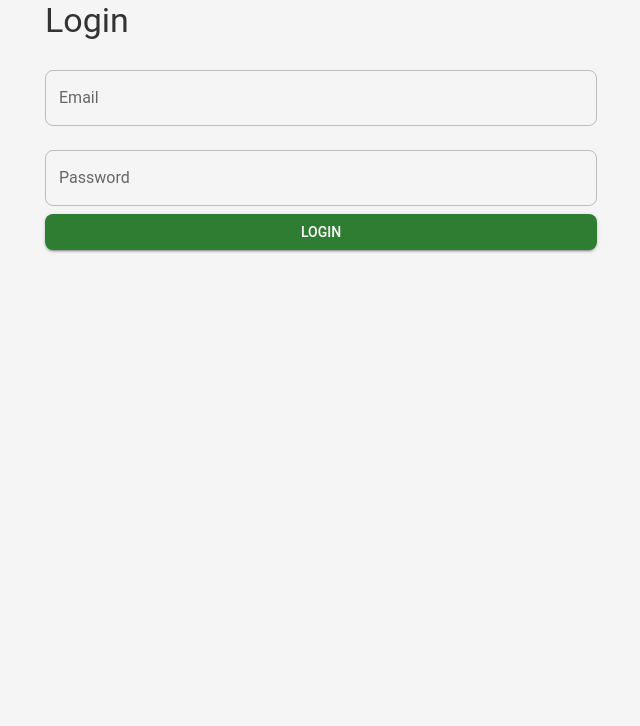
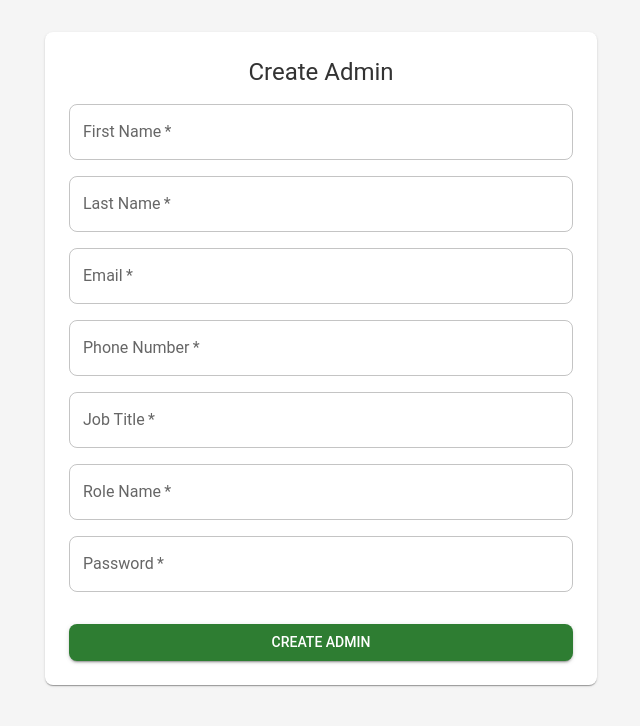
Before and after one commit to Zhenzhong-Zhou/widenaturals, a React (Create React App) app in the folder client/: page /public in a window 1280 px wide. Before the commit this address led to /login. Shown: the top 726 px of the page, without its empty margins (319-959 px from the left). Built offline with nearby package versions, Linux system fonts and the light colour scheme; no server answers.

Commit message:
Add initAdminCreation

```diff
--- /dev/null
+++ b/client/src/components/Forms/EmployeeForm/EmployeeForm.jsx
@@ -0,0 +1,58 @@
+import React, { useState } from 'react';
+import { useTheme } from '@mui/material/styles';
+import { Box, Button, Typography, Container, Paper } from '@mui/material';
+import {InputField} from "../../index";
+import employeeFormStyles from './EmployeeFormStyles';
+
+const SharedForm = ({ title, onSubmit, fields }) => {
+    const theme = useTheme();
+    const styles = employeeFormStyles(theme);
+
+    const [formData, setFormData] = useState(
+        fields.reduce((acc, field) => {
+            acc[field.name] = '';
+            return acc;
+        }, {})
+    );
+
+    const handleChange = (e) => {
+        setFormData({
+            ...formData,
+            [e.target.name]: e.target.value,
+        });
+    };
+
+    const handleSubmit = (e) => {
+        e.preventDefault();
+        onSubmit(formData);
+    };
+
+    return (
+        <Container maxWidth="sm">
+            <Paper sx={styles.paper}>
+                <Typography variant="h5" component="h1" gutterBottom>
+                    {title}
+                </Typography>
+                <Box component="form" onSubmit={handleSubmit} sx={styles.form}>
+                    {fields.map((field) => (
+                        <InputField
+                            key={field.name}
+                            name={field.name}
+                            label={field.label}
+                            type={field.type}
+                            value={formData[field.name]}
+                            onChange={handleChange}
+                            required={field.required}
+                            sx={styles.input}
+                        />
+                    ))}
+                    <Button type="submit" variant="contained" color="primary" fullWidth sx={styles.submitButton}>
+                        {title}
+                    </Button>
+                </Box>
+            </Paper>
+        </Container>
+    );
+};
+
+export default SharedForm;
--- /dev/null
+++ b/client/src/components/Forms/EmployeeForm/EmployeeFormStyles.js
@@ -0,0 +1,21 @@
+const employeeFormStyles = (theme) => ({
+    paper: {
+        padding: theme.spacing(3),
+        marginTop: theme.spacing(4),
+        display: 'flex',
+        flexDirection: 'column',
+        alignItems: 'center',
+    },
+    form: {
+        width: '100%', // Fix IE 11 issue.
+        marginTop: theme.spacing(1),
+    },
+    input: {
+        marginBottom: theme.spacing(2),
+    },
+    submitButton: {
+        marginTop: theme.spacing(2),
+    },
+});
+
+export default employeeFormStyles;
--- /dev/null
+++ b/client/src/components/Inputs/InputField.jsx
@@ -0,0 +1,18 @@
+import { TextField } from '@mui/material';
+
+const InputField = ({ name, label, type = 'text', value, onChange, required = false, fullWidth = true, sx }) => {
+    return (
+        <TextField
+            name={name}
+            label={label}
+            type={type}
+            value={value}
+            onChange={onChange}
+            required={required}
+            fullWidth={fullWidth}
+            sx={sx}
+        />
+    );
+};
+
+export default InputField;
--- a/client/src/components/index.js
+++ b/client/src/components/index.js
@@ -6,3 +6,5 @@ export { default as DrawerContent } from './DrawerContent/DrawerContent';
 export { default as Header } from './Header/Header';
 export { default as Sidebar } from './Sidebar/Sidebar';
 export { default as Footer } from './Footer/Footer';
+export { default as EmployeeForm } from './Forms/EmployeeForm/EmployeeForm';
+export { default as InputField } from './Inputs/InputField';
--- a/client/src/pages/AdminCreationPage/AdminCreationPage.jsx
+++ b/client/src/pages/AdminCreationPage/AdminCreationPage.jsx
@@ -1,13 +1,35 @@
+import {useDispatch} from "react-redux";
+import {createAdmin} from "../../redux/thunks/initAdminThunk";
+import {EmployeeForm} from "../../components";
+
 const AdminCreationPage = ({ element, allowWithoutLogin }) => {
+    const dispatch = useDispatch();
+
+    // Define the fields to be used in the form
+    const adminFields = [
+        { name: 'first_name', label: 'First Name', type: 'text', required: true },
+        { name: 'last_name', label: 'Last Name', type: 'text', required: true },
+        { name: 'email', label: 'Email', type: 'email', required: true },
+        { name: 'phone_number', label: 'Phone Number', type: 'text', required: true },
+        { name: 'job_title', label: 'Job Title', type: 'text', required: true },
+        { name: 'role_name', label: 'Role Name', type: 'text', required: true },
+        { name: 'password', label: 'Password', type: 'password', required: true },
+    ];
+
+    // Function to handle admin creation submission
+    const handleAdminCreation = async (formData) => {
+        try {
+            const result = await dispatch(createAdmin(formData));
+            // Handle successful creation
+            console.log('Admin created successfully:', result);
+        } catch (error) {
+            console.error('Error creating admin:', error);
+            alert('An error occurred while creating the admin.');
+        }
+    };
+
     return (
-        <div>
-            <h1>Admin Creation Page</h1>
-            {allowWithoutLogin ? (
-                <p>This page can be accessed without login.</p>
-            ) : (
-                <p>Authentication is required to access this page.</p>
-            )}
-        </div>
+        <EmployeeForm title="Create Admin" onSubmit={handleAdminCreation} fields={adminFields} />
     );
 };
 
--- a/client/src/redux/rootReducer.js
+++ b/client/src/redux/rootReducer.js
@@ -1,9 +1,11 @@
 import {combineReducers} from '@reduxjs/toolkit';
+import initAdminReducer from './slices/initAdminSlice';
+import authReducer from './slices/authSlice';
 import employeeReducer from './slices/employeeSlice';
-import authReducer from './slices/authSlice';
 // import settingsReducer from './slices/settingsSlice';
 
 const rootReducer = combineReducers({
+    initAdmin: initAdminReducer,
     auth: authReducer,
     employee: employeeReducer,
     // settings: settingsReducer,
--- /dev/null
+++ b/client/src/redux/slices/initAdminSlice.js
@@ -0,0 +1,32 @@
+import { createSlice } from '@reduxjs/toolkit';
+import { createAdmin } from '../thunks/initAdminThunk';
+
+const initialState = {
+    loading: false,
+    admin: null,
+    error: null,
+};
+
+// Admin slice
+const adminSlice = createSlice({
+    name: 'admin',
+    initialState,
+    reducers: {},
+    extraReducers: (builder) => {
+        builder
+            .addCase(createAdmin.pending, (state) => {
+                state.loading = true;
+                state.error = null;
+            })
+            .addCase(createAdmin.fulfilled, (state, action) => {
+                state.loading = false;
+                state.admin = action.payload;
+            })
+            .addCase(createAdmin.rejected, (state, action) => {
+                state.loading = false;
+                state.error = action.payload;
+            });
+    },
+});
+
+export default adminSlice.reducer;
--- /dev/null
+++ b/client/src/redux/thunks/initAdminThunk.js
@@ -0,0 +1,13 @@
+import {createAsyncThunk} from '@reduxjs/toolkit';
+import {initAdminCreation} from '../../services/initAdminService';
+
+export const createAdmin = createAsyncThunk(
+    'admin/createAdmin',
+    async (adminData, thunkAPI) => {
+        try {
+            return await initAdminCreation(adminData);
+        } catch (error) {
+            return thunkAPI.rejectWithValue(error.message);
+        }
+    }
+);
--- a/client/src/routes/index.js
+++ b/client/src/routes/index.js
@@ -12,13 +12,13 @@ const AppRoutes = ({ toggleTheme }) => (
                 {/* Wrap routes that need the layout with the Layout component */}
                 <Route element={<Layout toggleTheme={toggleTheme} />}>
                     <Route path="/" element={<DashboardPage />} />
-                    <Route path="/public" element={<AdminCreationPage allowWithoutLogin={true} />} />
                 </Route>
             </Route>
 
             {/* Routes that do not require authentication */}
             <Route path="/login" element={<LoginPage />} />
             <Route path="/404" element={<NotFoundPage />} />
+            <Route path="/public" element={<AdminCreationPage allowWithoutLogin={true} />} />
             <Route path="*" element={<Navigate to="/404" />} />
         </Routes>
     </Suspense>
--- /dev/null
+++ b/client/src/services/initAdminService.js
@@ -0,0 +1,10 @@
+import axiosInstance from '../utils/axiosConfig';
+
+export const initAdminCreation = async (adminData) => {
+    try {
+        const response = await axiosInstance.post('/initial/admin-creation', adminData);
+        return response.data;
+    } catch (error) {
+        throw error.response ? error.response.data : new Error('Failed to create admin');
+    }
+};
```
Also changed, not shown: 2 other files (tests, documents, lock files or other folders).
